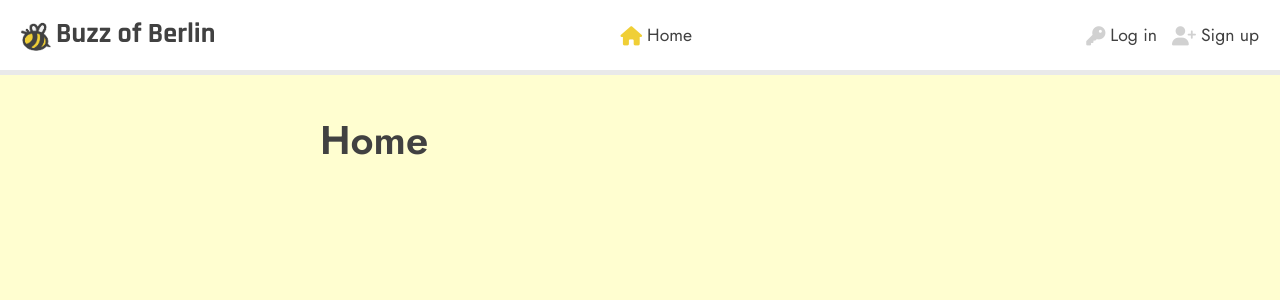
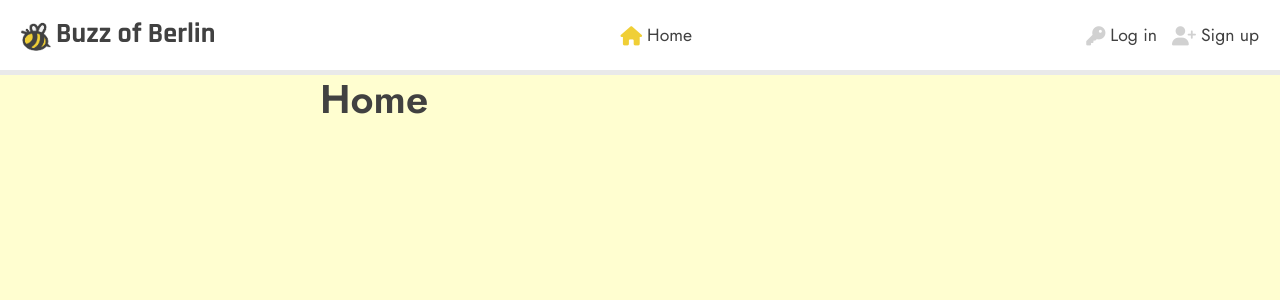
Before and after one commit to vkleer/ci-pp5-buzz-of-berlin, a React (Create React App) app: page / in a window 1280 px wide. Shown: the top 300 px of the page. Built offline with nearby package versions, Linux system fonts and the light colour scheme; no server answers.

Commit message:
Create LeftPanel class to position LeftPanel component

```diff
--- a/src/App.module.css
+++ b/src/App.module.css
@@ -42,7 +42,12 @@ h1 {
 }
 
 .Main {
-    padding-top: 100px;
+    padding-top: 75px;
+}
+
+.LeftPanel {
+    position: fixed !important;
+    height: 1000px;
 }
 
 .FlatBoxBorder {
```
